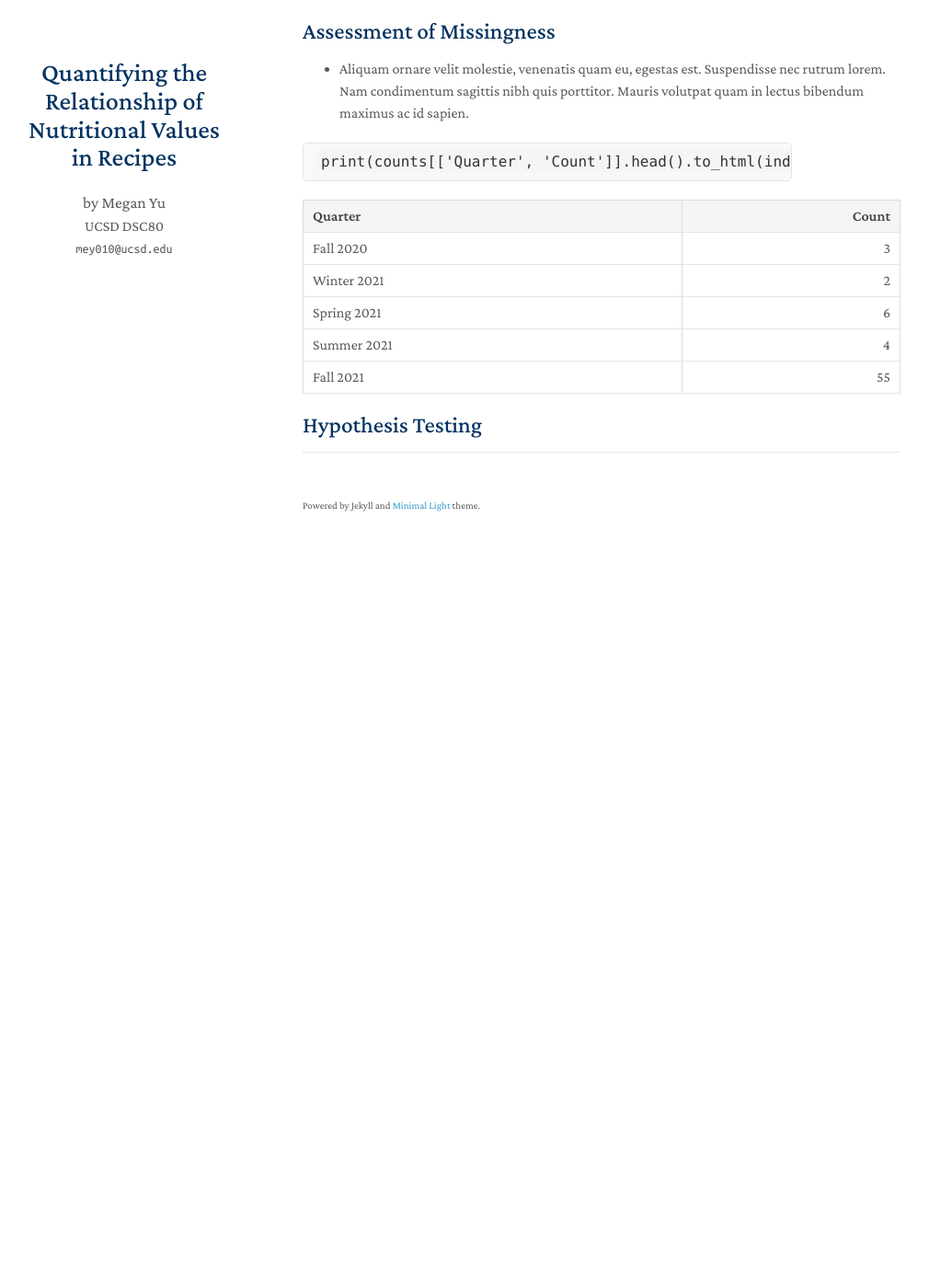
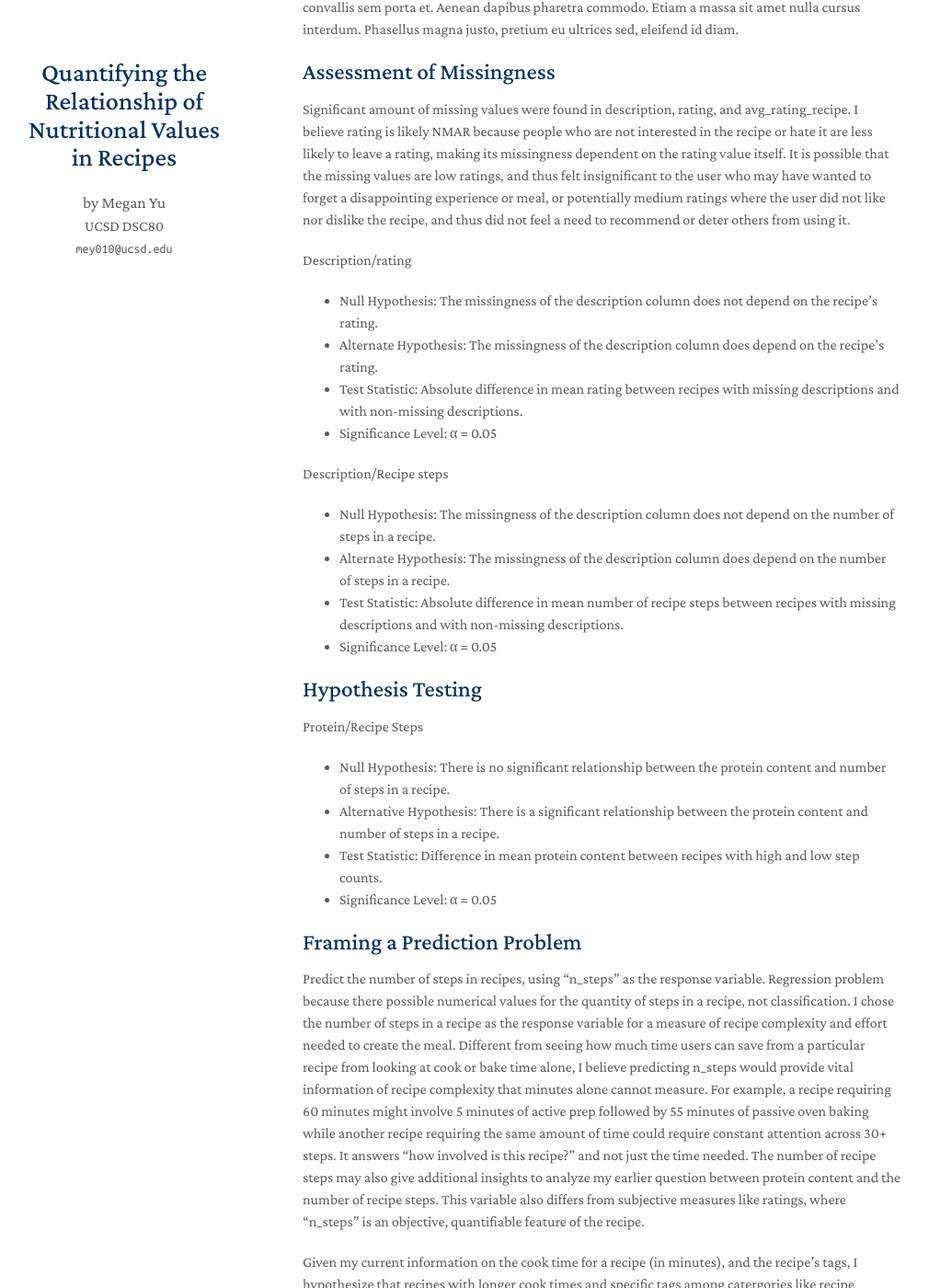
Before and after one commit to megan-e3/nutrition-metric-modeling, a Jekyll site: the page built from index.md, in a window 1280 px wide and 1400 px high, scrolled down 291 px. Shown: the whole window at 92% size, without its empty margins (141-1151 px from the left). Built offline with Jekyll 4.4.1, drawn with Linux system fonts in a browser that asks for light colours; a style sheet for code colours, icons or effects is not loaded; our own code applies the rules of GitHub Pages for plain Markdown files; before the commit the page ends 921 px from its top, so only the background shows below that; some of the changed text lies outside the part shown.

Commit message:
added some comments

````diff
--- a/index.md
+++ b/index.md
@@ -6,27 +6,63 @@ layout: homepage
 
 Research project at UCSD for DSC80 exploring predictive relationships between macronutrients in recipes. Analysis performed with linear correlation modeling, EDA, and regression pipelines.
 
-## Cleaning and EDA
+What is the relationship between protein content and number of steps in a recipe?
+
+## Data Cleaning and Exploratory Data Analysis
 
 Lorem ipsum dolor sit amet, consectetur adipiscing elit. Aenean bibendum placerat lorem, vitae convallis sem porta et. Aenean dapibus pharetra commodo. Etiam a massa sit amet nulla cursus interdum. Phasellus magna justo, pretium eu ultrices sed, eleifend id diam.
 
 ## Assessment of Missingness
 
-- Aliquam ornare velit molestie, venenatis quam eu, egestas est. Suspendisse nec rutrum lorem. Nam condimentum sagittis nibh quis porttitor. Mauris volutpat quam in lectus bibendum maximus ac id sapien.
+Significant amount of missing values were found in description, rating, and avg_rating_recipe. I believe rating is likely NMAR because people who are not interested in the recipe or hate it are less likely to leave a rating, making its missingness dependent on the rating value itself. It is possible that the missing values are low ratings, and thus felt insignificant to the user who may have wanted to forget a disappointing experience or meal, or potentially medium ratings where the user did not like nor dislike the recipe, and thus did not feel a need to recommend or deter others from using it.
 
-```py
-print(counts[['Quarter', 'Count']].head().to_html(index=False))
-```
+Description/rating
+- Null Hypothesis: The missingness of the description column does not depend on the recipe's rating.
+- Alternate Hypothesis: The missingness of the description column does depend on the recipe's rating.
+- Test Statistic: Absolute difference in mean rating between recipes with missing descriptions and with non-missing descriptions.
+- Significance Level: α = 0.05
 
+Description/Recipe steps
+- Null Hypothesis: The missingness of the description column does not depend on the number of steps in a recipe.
+- Alternate Hypothesis: The missingness of the description column does depend on the number of steps in a recipe.
+- Test Statistic: Absolute difference in mean number of recipe steps between recipes with missing descriptions and with non-missing descriptions.
+- Significance Level: α = 0.05
+<!--
 | Quarter     |   Count |
 |:------------|--------:|
 | Fall 2020   |       3 |
 | Winter 2021 |       2 |
 | Spring 2021 |       6 |
 | Summer 2021 |       4 |
-| Fall 2021   |      55 |
+| Fall 2021   |      55 | -->
 
 ## Hypothesis Testing
 
+Protein/Recipe Steps
+- Null Hypothesis: There is no significant relationship between the protein content and number of steps in a recipe.
+- Alternative Hypothesis: There is a significant relationship between the protein content and number of steps in a recipe.
+- Test Statistic: Difference in mean protein content between recipes with high and low step counts.
+- Significance Level: α = 0.05
+
+## Framing a Prediction Problem
+
+Predict the number of steps in recipes, using "n_steps" as the response variable. Regression problem because there possible numerical values for the quantity of steps in a recipe, not classification. I chose the number of steps in a recipe as the response variable for a measure of recipe complexity and effort needed to create the meal. Different from seeing how much time users can save from a particular recipe from looking at cook or bake time alone, I believe predicting n_steps would provide vital information of recipe complexity that minutes alone cannot measure. For example, a recipe requiring 60 minutes might involve 5 minutes of active prep followed by 55 minutes of passive oven baking while another recipe requiring the same amount of time could require constant attention across 30+ steps. It answers "how involved is this recipe?" and not just the time needed. The number of recipe steps may also give additional insights to analyze my earlier question between protein content and the number of recipe steps. This variable also differs from subjective measures like ratings, where "n_steps" is an objective, quantifiable feature of the recipe.
+
+Given my current information on the cook time for a recipe (in minutes), and the recipe's tags, I hypothesize that recipes with longer cook times and specific tags among catergories like recipe difficulty tend to require more steps.
+
+I will use "minutes" and the amount of "tags" in a given recipe as features to predict "n_steps" as both would be known before a user can see the full step list, typically in recipe previews and search results, while the number of tags are shown in the recipe metadata with the title and time estimate. To evaluate my model, I will use the metric RMSE (Root Mean Squared Error), because it punishes large errors in the difference of the actual number and predicted number of recipe steps, unlike MAE and R² which may describe the error or be skewed by overfitting.
+To evaluate my model, I will use RMSE (Root Mean Squared Error), because it penalizes large prediction errors between the actual and predicted number of recipe steps, which is very important for this problem where underestimating a 50-step recipe as 5 steps is far worse than being off by 2 steps. MAE treats all errors proportionally, and R² does not measure the maginitude of prediction error, so I believe RMSE is a good choice for measuring my errors in predictions to actual step counts.
+
+## Baseline Model
+
+calories and fat/carbohydrates
+
+## Final Model
+
+Lorem ipsum dolor sit amet, consectetur adipiscing elit. Aenean bibendum placerat lorem, vitae convallis sem porta et. Aenean dapibus pharetra commodo. Etiam a massa sit amet nulla cursus interdum. Phasellus magna justo, pretium eu ultrices sed, eleifend id diam.
+
+## Fairness Analysis
+
+Lorem ipsum dolor sit amet, consectetur adipiscing elit. Aenean bibendum placerat lorem, vitae convallis sem porta et. Aenean dapibus pharetra commodo. Etiam a massa sit amet nulla cursus interdum. Phasellus magna justo, pretium eu ultrices sed, eleifend id diam.
 
 ---
````
Also changed, not shown: README.md.
